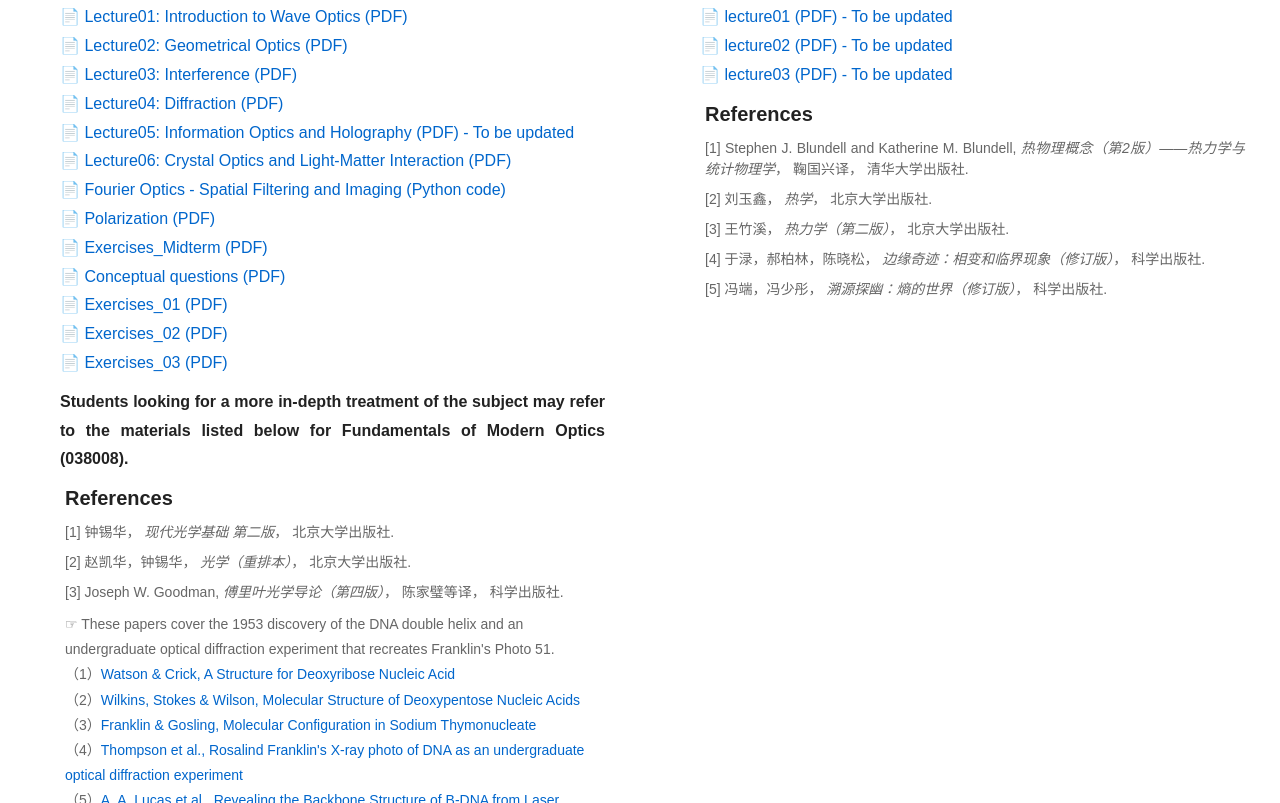
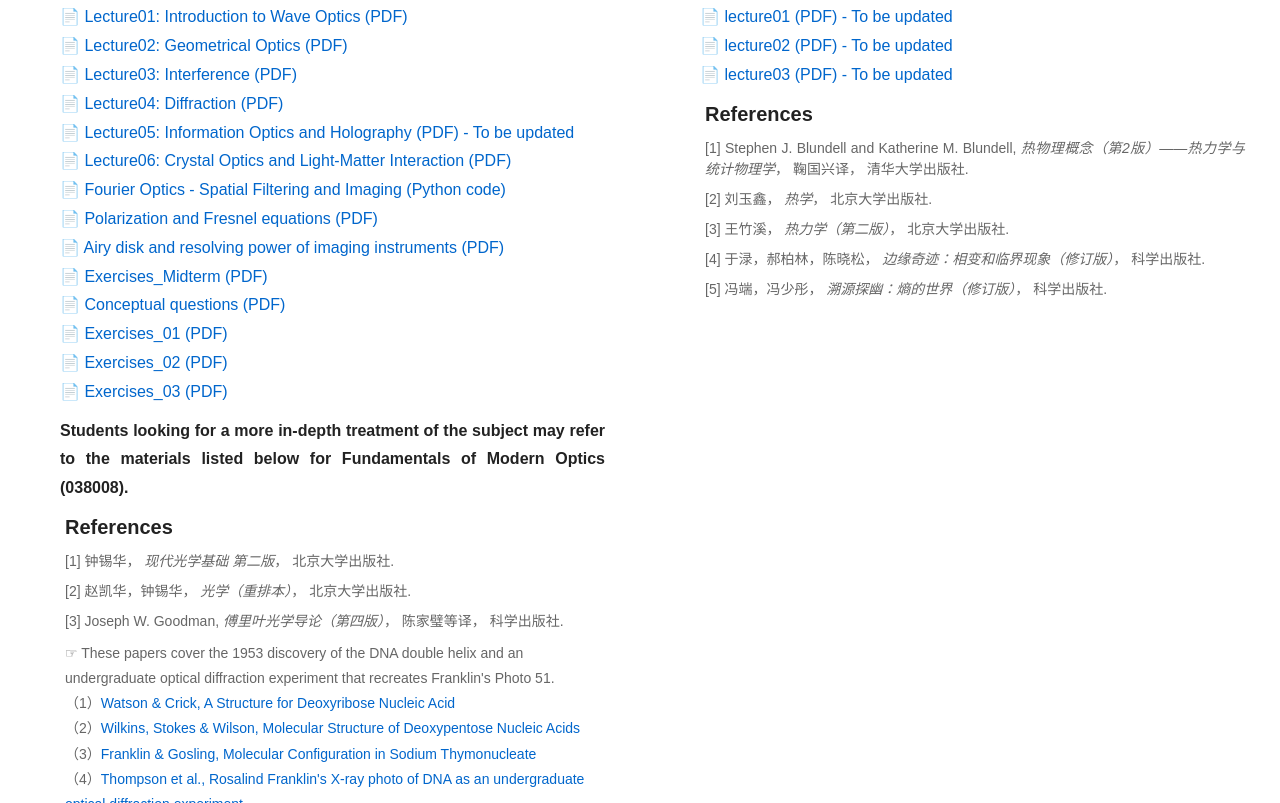
Before and after one commit to tranquility05/tranquility.github.io, a plain HTML site: page index.html in a window 1280 px wide. Shown: the part 3847-4650 px from the top of the page. Drawn offline with Linux system fonts and the light colour scheme.

Commit message:
Add files via upload

```diff
--- a/index.html
+++ b/index.html
@@ -798,8 +798,16 @@ Fourier Optics - Spatial Filtering and Imaging (Python code)
 
 📄
 
-<a href="Polarization.pdf">
-Polarization (PDF)
+<a href="Polarization and Fresnel equations.pdf">
+Polarization and Fresnel equations (PDF)
+</a>
+
+<br>
+
+📄
+
+<a href="Airy disk and resolving power of imaging instruments.pdf">
+Airy disk and resolving power of imaging instruments (PDF)
 </a>
 
 
```
Also changed, not shown: 2 other files.
